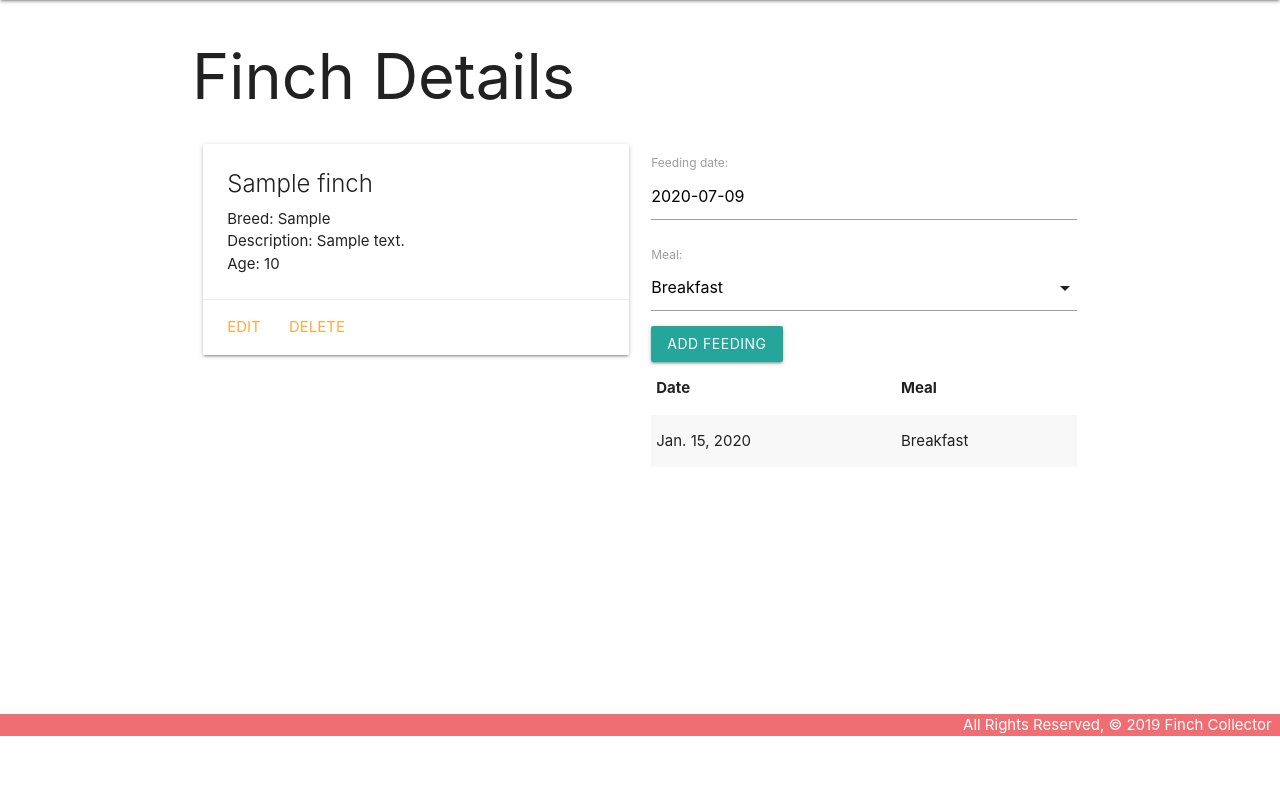
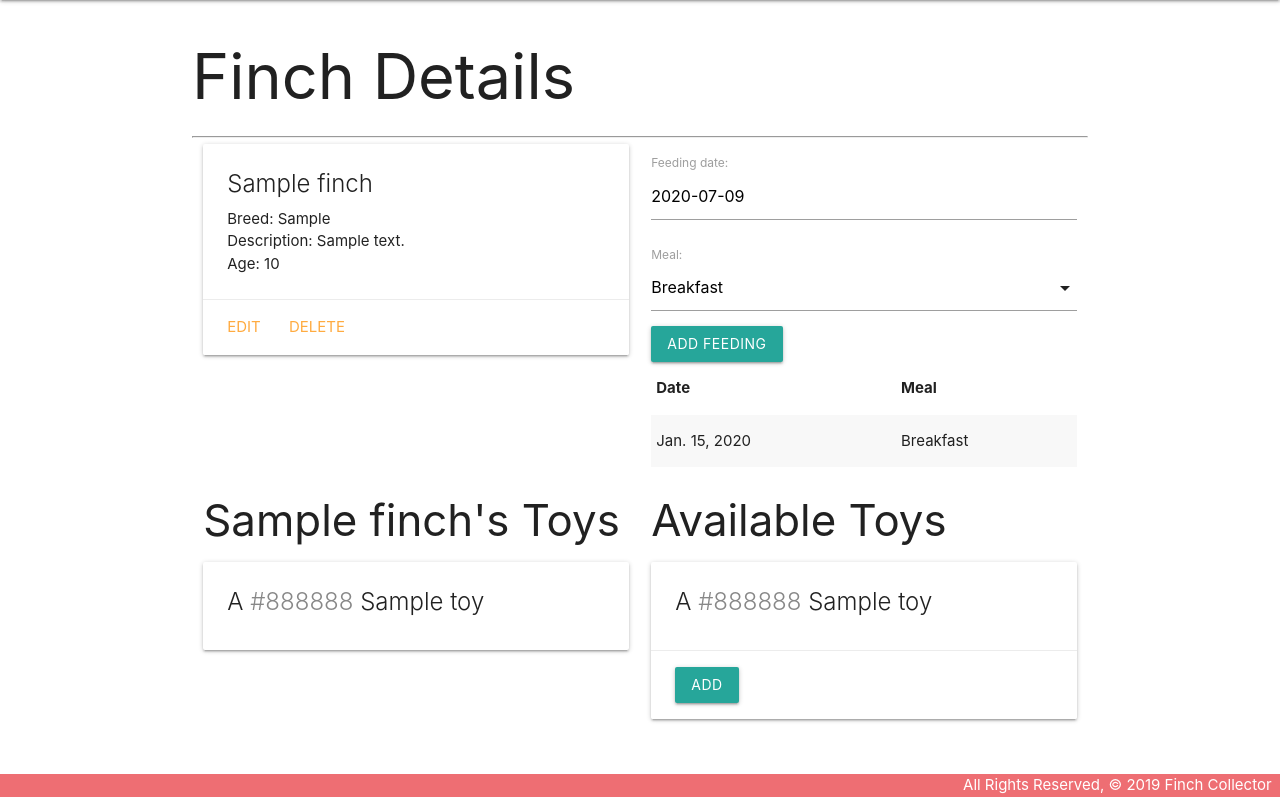
Before and after one commit to wangxiaolialina/finchcollector, a Django app: template main_app/templates/finches/detail.html in a window 1280 px wide. Shown: the part 64-861 px from the top of the page. Before the commit the page ends 800 px from the top, so only its background shows below. Run offline with Django 3.2, Linux system fonts and the light colour scheme; tables that the repository leaves empty hold one stand-in row (values such as "Sample post"); the template is opened without the code that fills it: values that come from a table or form of the project are taken from there, most other values are stand-ins (such as "Sample title", 1, 10 or a date in 2020).

Commit message:
add assoc_toy function

```diff
--- a/main_app/templates/finches/detail.html
+++ b/main_app/templates/finches/detail.html
@@ -42,6 +42,46 @@
       </tbody>
     </table>
   </div>
+  <hr>
+<div class="row">
+  <div class="col s6">
+    <h3>{{ finch.name }}'s Toys</h3>
+    {% if finch.toys.count %}
+      {% for toy in finch.toys.all %}
+        <div class="card">
+          <div class="card-content">
+            <span class="card-title">
+              A <span style="color: {{ toy.color }}">{{ toy.color }}</span> {{ toy.name }}
+            </span>
+          </div>
+        </div>
+      {% endfor %}
+    {% else %}
+      <h5>No Toys :(</h5>
+    {% endif %}
+  </div>
+  <div class="col s6">
+    <h3>Available Toys</h3>
+    {% if toys.count %}
+      {% for toy in toys.all %}
+        <div class="card">
+          <div class="card-content">
+            <span class="card-title">
+              A <span style="color: {{ toy.color }}">{{ toy.color }}</span> {{ toy.name }}
+            </span>
+          </div>
+          <div class="card-action">
+            <form action="{% url 'assoc_toy' cat.id toy.id %}" method="post">
+              {% csrf_token %}
+              <button type="submit" class="btn">Add</button>
+            </form>
+          </div>
+        </div>
+      {% endfor %}
+    {% else %}
+      <h5>{{cat.name}} Already Has All Toys Available</h5>
+    {% endif %}
+  </div>
 </div>
 <script>
   var dateEl = document.getElementById('id_date');
--- a/main_app/views.py
+++ b/main_app/views.py
@@ -47,3 +47,8 @@ def add_feeding(request, finch_id):
     new_feeding.finch_id = finch_id
     new_feeding.save()
   return redirect('detail', finch_id=finch_id)
+
+def assoc_toy(request, finch_id, toy_id):
+  # Note that you can pass a toy's id instead of the whole object
+  Cat.objects.get(id=finch_id).toys.add(toy_id)
+  return redirect('detail', finch_id=cat_id)
```
